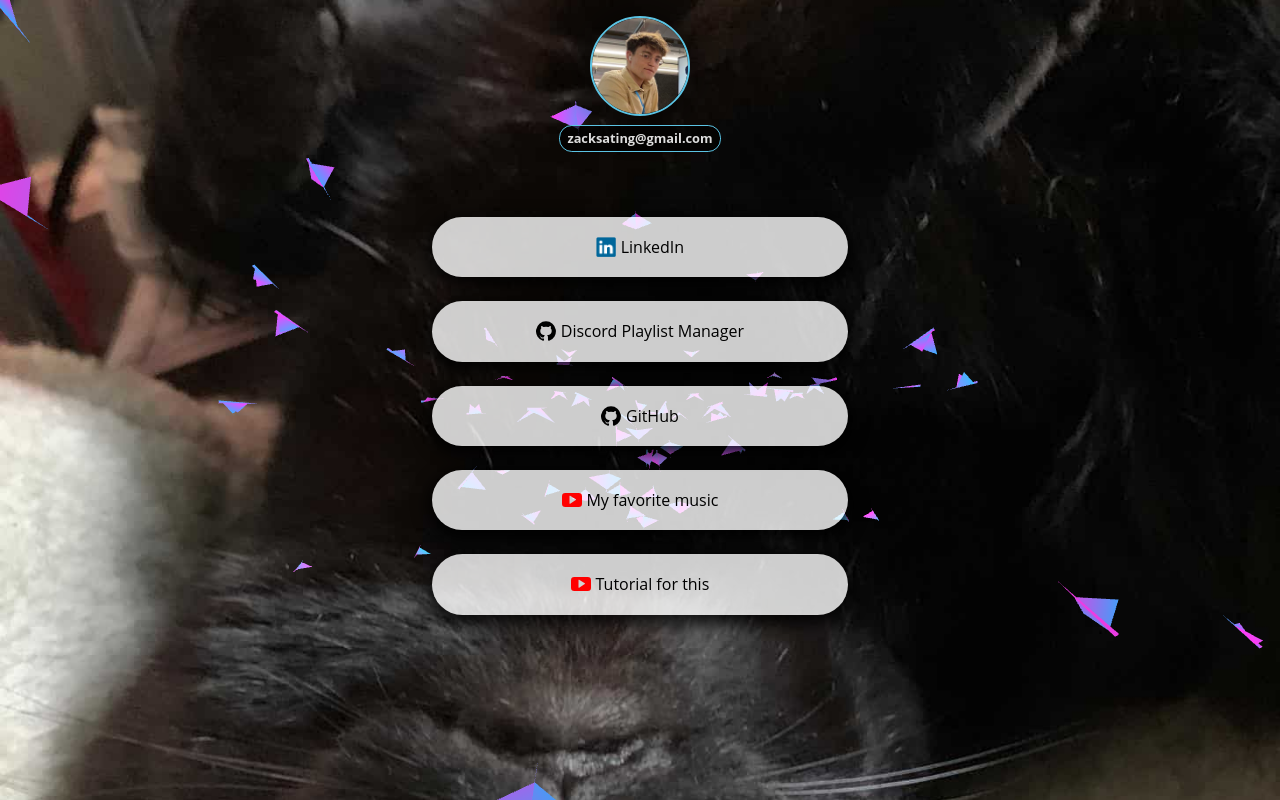
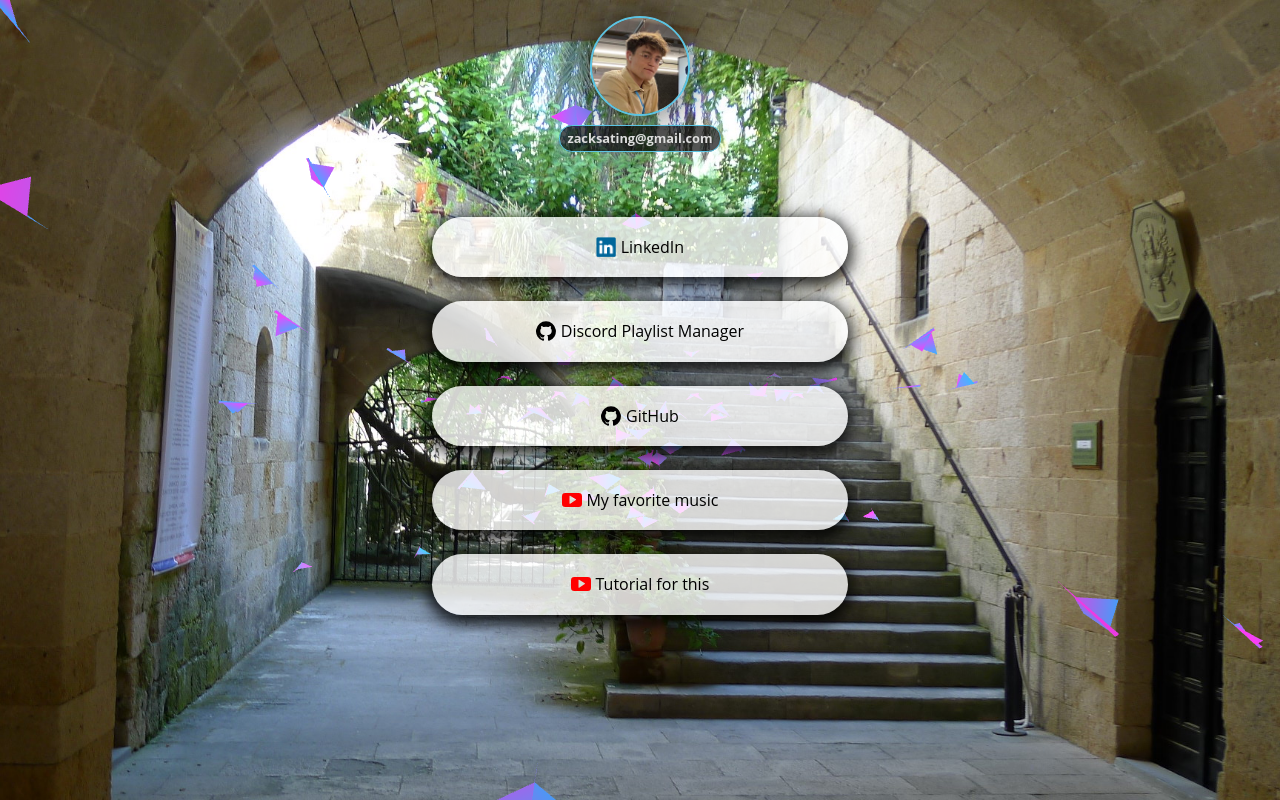
Before and after one commit to zsat/zsat.github.io, a plain HTML site: page index.html in a window 1280 px wide. Drawn offline with nearby package versions, Linux system fonts and the light colour scheme; animation ran at ten frames a second.

Commit message:
new bg pic

```diff
--- a/index.css
+++ b/index.css
@@ -5,7 +5,7 @@ body, html {
 }
 
 body {
-  background: url(./images/misty.jpg) repeat center center fixed;
+  background: url(./images/bg.jpg) repeat center center fixed;
   background-size: cover;
 }
 
```
Also changed, not shown: images/bg.jpg (added).
